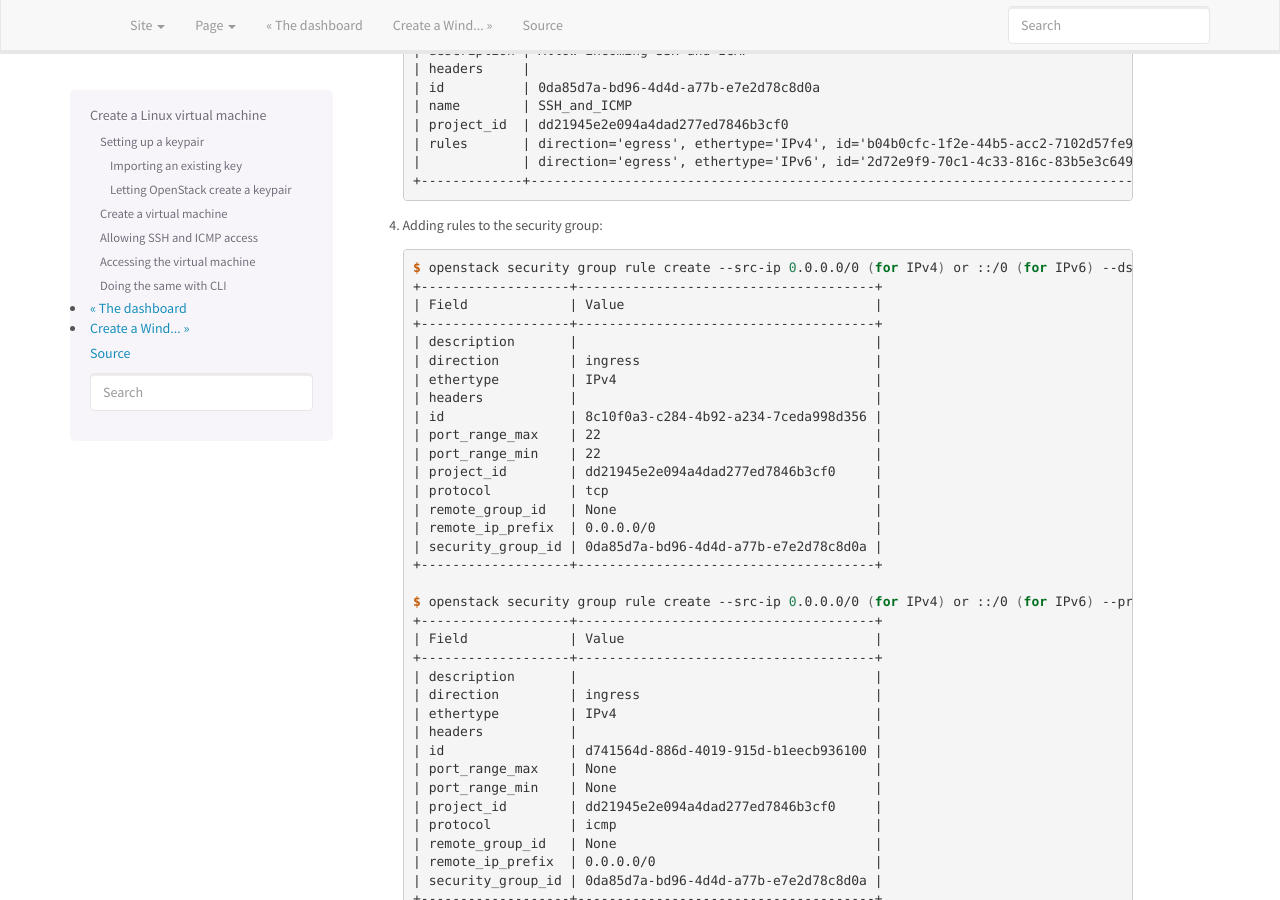
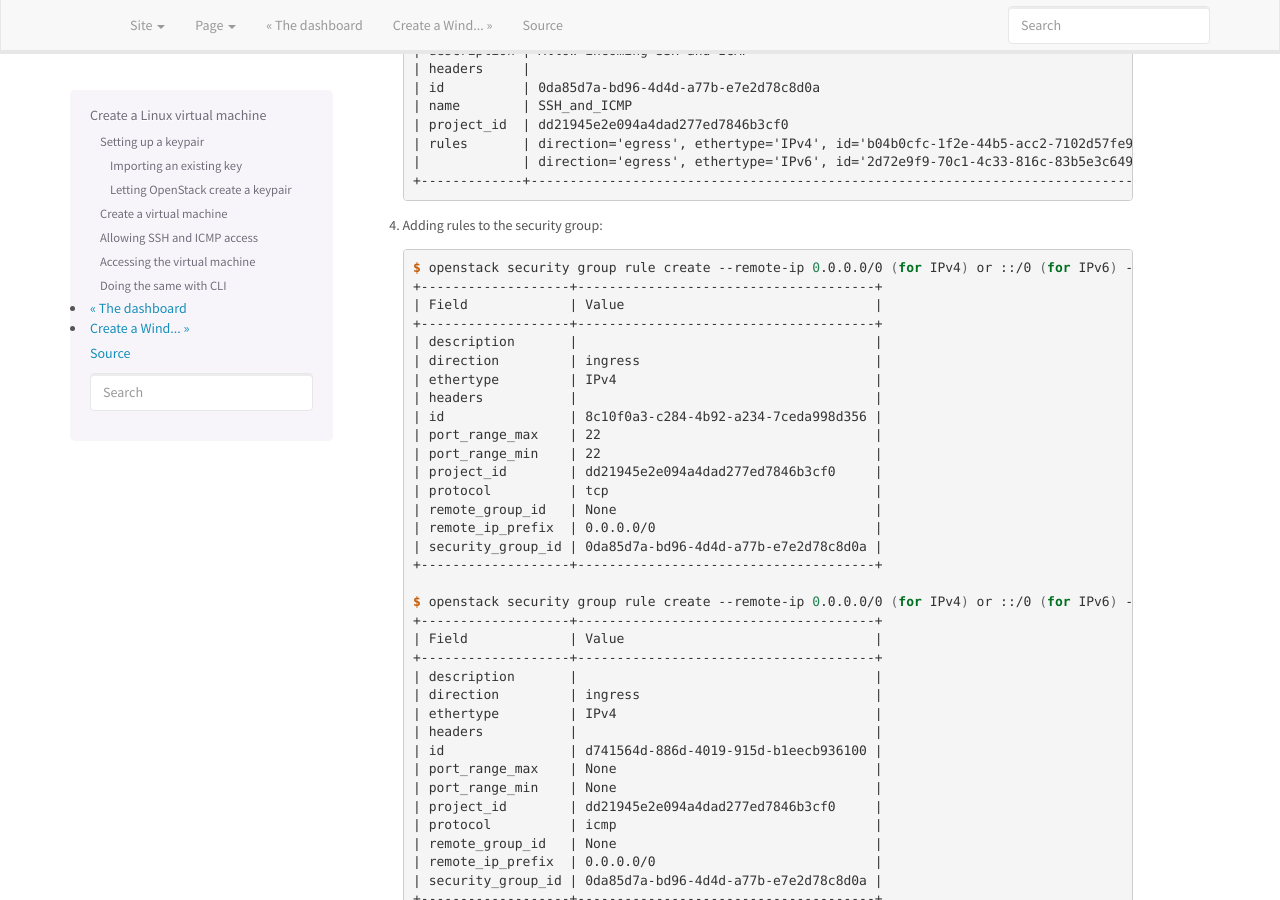
Before and after one commit to norcams/docs-enduser, a Sphinx documentation site: the page built from docs/create-virtual-machine.rst, in a window 1280 px wide and 900 px high, scrolled down 12568 px. Built offline with Sphinx 7.4.7, drawn with Linux system fonts in a browser that asks for light colours.

Commit message:
Correct --remote-ip option for "openstack security group rule create"

```diff
--- a/docs/create-virtual-machine.rst
+++ b/docs/create-virtual-machine.rst
@@ -384,7 +384,7 @@ For information on how to install the *command line tools*, check the section
 
    .. code-block:: console
 
-     $ openstack security group rule create --src-ip 0.0.0.0/0 (for IPv4) or ::/0 (for IPv6) --dst-port 22 --protocol tcp --ingress SSH_and_ICMP
+     $ openstack security group rule create --remote-ip 0.0.0.0/0 (for IPv4) or ::/0 (for IPv6) --dst-port 22 --protocol tcp --ingress SSH_and_ICMP
      +-------------------+--------------------------------------+
      | Field             | Value                                |
      +-------------------+--------------------------------------+
@@ -402,7 +402,7 @@ For information on how to install the *command line tools*, check the section
      | security_group_id | 0da85d7a-bd96-4d4d-a77b-e7e2d78c8d0a |
      +-------------------+--------------------------------------+
 
-     $ openstack security group rule create --src-ip 0.0.0.0/0 (for IPv4) or ::/0 (for IPv6) --protocol icmp --ingress SSH_and_ICMP
+     $ openstack security group rule create --remote-ip 0.0.0.0/0 (for IPv4) or ::/0 (for IPv6) --protocol icmp --ingress SSH_and_ICMP
      +-------------------+--------------------------------------+
      | Field             | Value                                |
      +-------------------+--------------------------------------+
```
